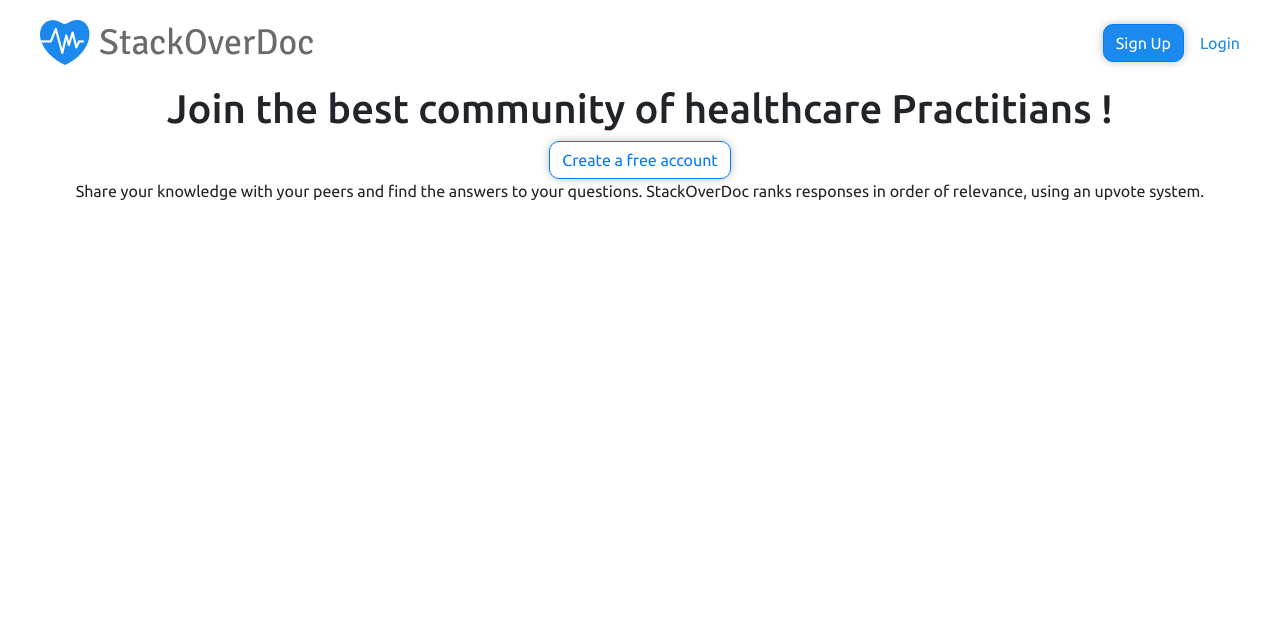
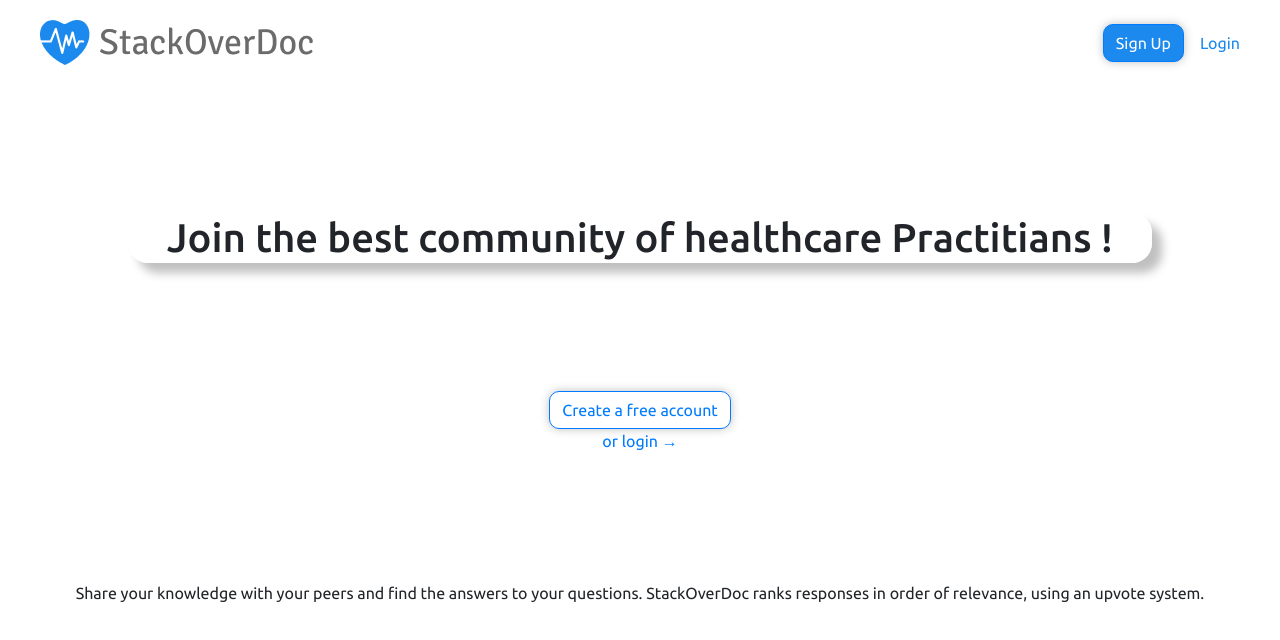
Before and after one commit to Riri-Z/stackoverdoc, a React (Create React App) app: page / in a window 1280 px wide. Shown: the top 640 px of the page. Built offline with nearby package versions, Linux system fonts and the light colour scheme.

Commit message:
page home almost done

```diff
--- a/src/pages/Home.js
+++ b/src/pages/Home.js
@@ -2,19 +2,24 @@ import React, { Component } from "react";
 import Header from "../components/Header";
 import Button from "../components/Button";
 import { Link } from "react-router-dom";
+import "../styles/Home.scss";
 class Home extends Component {
   render() {
     return (
       <div className="home-container">
         <Header />
         <main className="home-main">
-          <h1>Join the best community of healthcare Practitians !</h1>
+          <h1 className="Welcome">
+            Join the best community of healthcare Practitians !
+          </h1>
         </main>
         <div className="Sub-home-container">
-          <Link to="/">
-            <Button outline>Create a free account</Button>
-          </Link>
-
+          <div className="Sub-home-container-button">
+            <Link to="/">
+              <Button outline>Create a free account</Button>
+            </Link>
+            <a href="toto">or login &rarr; </a>
+          </div>
           <p>
             Share your knowledge with your peers and find the answers to your
             questions. StackOverDoc ranks responses in order of relevance, using
--- a/src/styles/Home.scss
+++ b/src/styles/Home.scss
@@ -1,2 +1,23 @@
 @import "./globale.scss";
 @import "~bootstrap/scss/buttons";
+
+h1.Welcome {
+  border: 1px solid white;
+  box-shadow: 10px 10px 10px 0px rgba(0.25, 0.25, 0.25, 0.25);
+  border-radius: 20px;
+  width: 80%;
+  margin-left: 10%;
+  margin-top: 10%;
+  margin-bottom: 10%;
+  justify-content: center;
+}
+
+.Sub-home-container-button {
+  display: flex;
+  margin-bottom: 10%;
+  flex-direction: column;
+}
+
+.Sub-home-container .a {
+  color: $primary-color;
+}
```
